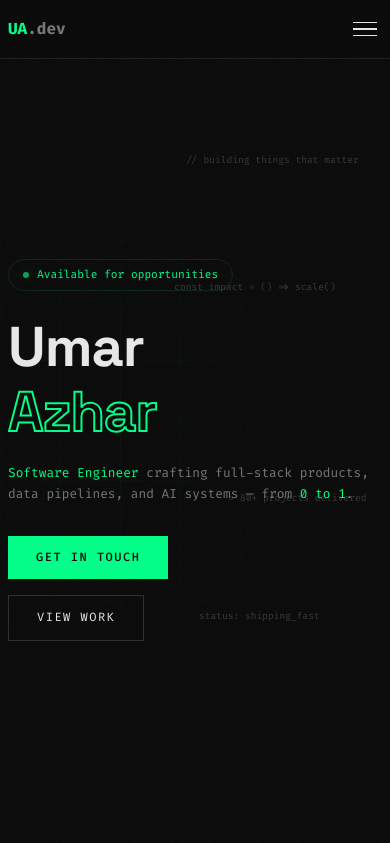
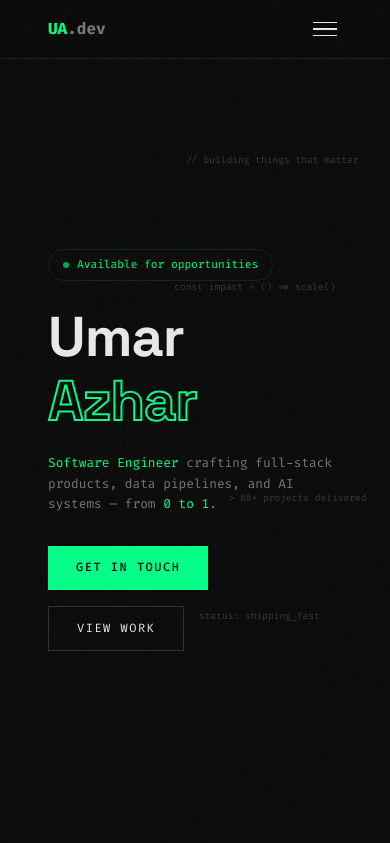
Before and after one commit to umariscoding/umariscoding.github.io, a React (Vite) app: page / in a window 390 px wide. Shown: the top 843 px of the page. Built offline with nearby package versions, Linux system fonts and the light colour scheme.

Commit message:
fix: margins

```diff
--- a/src/index.css
+++ b/src/index.css
@@ -70,7 +70,7 @@ button { cursor: none; }
 .nav {
   position: fixed; top: 0; left: 0; right: 0;
   z-index: 1000;
-  padding: 1.2rem 1rem;
+  padding: 1.2rem 5rem;
   display: flex; justify-content: space-between; align-items: center;
   backdrop-filter: blur(20px);
   background: rgba(10, 10, 10, 0.85);
@@ -162,7 +162,7 @@ button { cursor: none; }
 .hero {
   min-height: 100vh;
   display: flex; flex-direction: column; justify-content: center;
-  padding: 7rem 1rem 3rem;
+  padding: 7rem 5rem 3rem;
   position: relative; overflow: hidden;
 }
 
@@ -388,7 +388,7 @@ button { cursor: none; }
 
 /* Section */
 .section {
-  padding: 5rem 1rem;
+  padding: 5rem 5rem;
 }
 
 .section-header {
@@ -693,7 +693,7 @@ button { cursor: none; }
 
 /* Footer */
 .footer {
-  padding: 5rem 1rem;
+  padding: 5rem 5rem;
   border-top: 1px solid var(--border);
   text-align: center;
 }
@@ -742,14 +742,14 @@ button { cursor: none; }
   .cursor-dot, .cursor-ring { display: none; }
   a, button { cursor: auto; }
 
-  .nav { padding: 1rem 0.5rem; }
+  .nav { padding: 1rem 3rem; }
   .nav-links, .nav-status { display: none; }
   .hamburger { display: flex; }
 
-  .hero { padding: 6rem 0.5rem 2.5rem; }
+  .hero { padding: 6rem 3rem 2.5rem; }
   .hero-name { letter-spacing: -2px; }
 
-  .section { padding: 3.5rem 0.5rem; }
+  .section { padding: 3.5rem 3rem; }
   .project-card { padding: 1rem; }
   .research-card { padding: 1.2rem; }
   .edu-card { padding: 1.2rem; }
@@ -772,7 +772,7 @@ button { cursor: none; }
 
   .extras-row { flex-direction: column; }
 
-  .footer { padding: 3.5rem 0.5rem; }
+  .footer { padding: 3.5rem 3rem; }
   .footer-links { flex-direction: column; align-items: center; gap: 1rem; }
 
   .hero-scroll { display: none; }
```
